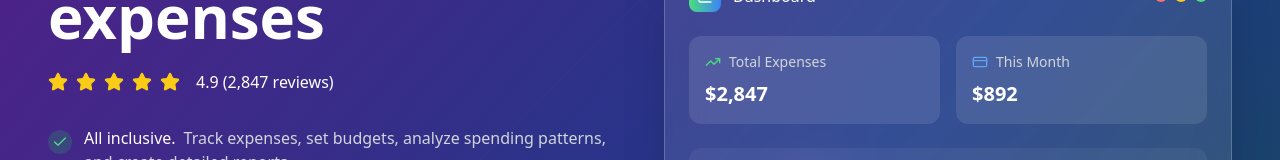
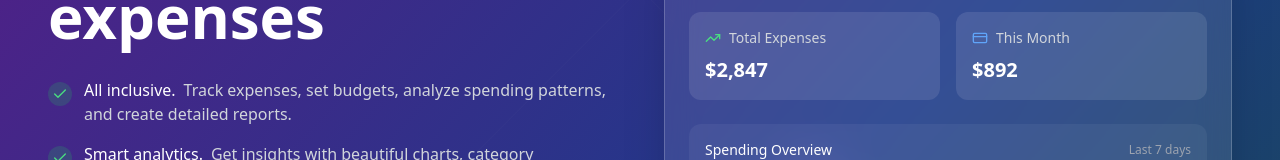
Before and after one commit to GayatriDutta/Expense-Tracker, a React (Vite) app: page / in a window 1280 px wide. Shown: the part 310-470 px from the top of the page. Built offline with nearby package versions, Linux system fonts and the light colour scheme; no server answers.

Commit message:
remove irrevent things

```diff
--- a/src/pages/LandingPage.tsx
+++ b/src/pages/LandingPage.tsx
@@ -69,13 +69,6 @@ const LandingPage: React.FC = ({}) => {
                 <br />
                 to track your expenses
               </h2>
-
-              <div className="flex items-center gap-2 text-yellow-400">
-                {[...Array(5)].map((_, i) => (
-                  <Star key={i} size={20} fill="currentColor" />
-                ))}
-                <span className="text-white ml-2">4.9 (2,847 reviews)</span>
-              </div>
             </div>
 
             {/* Features */}
```
